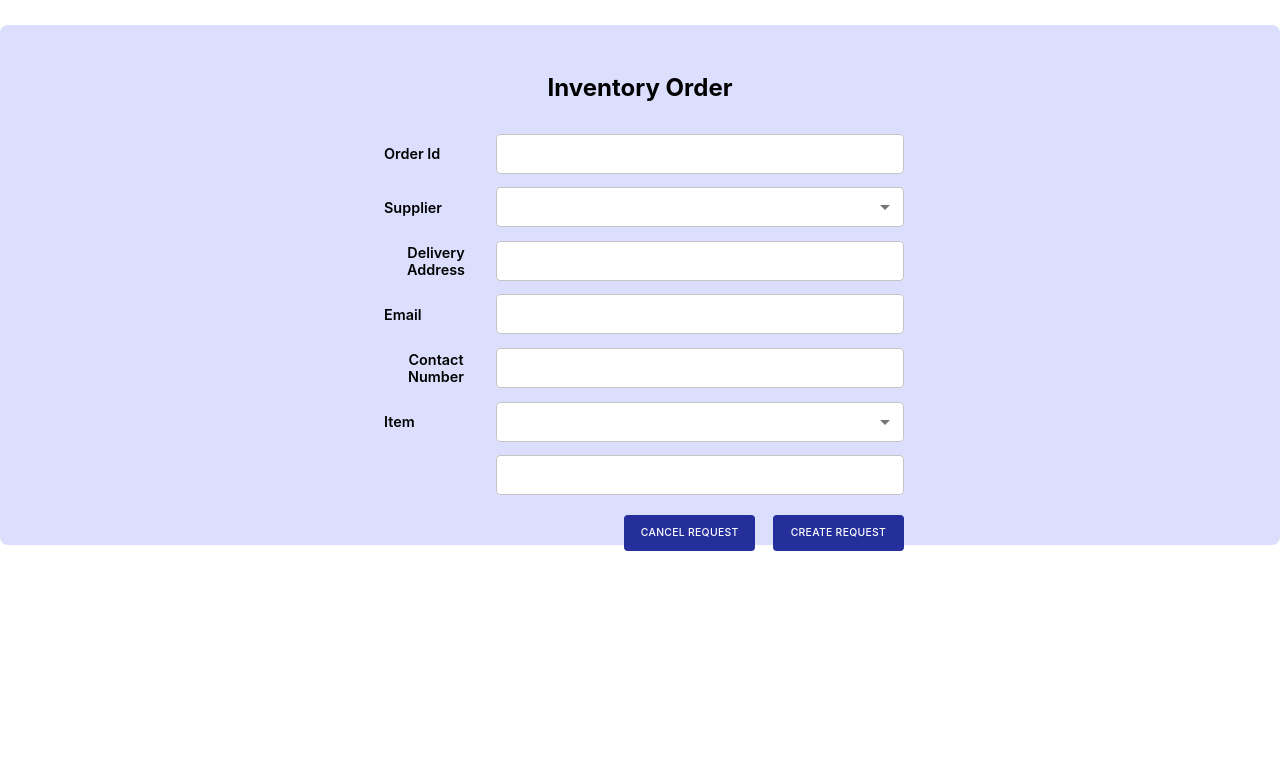
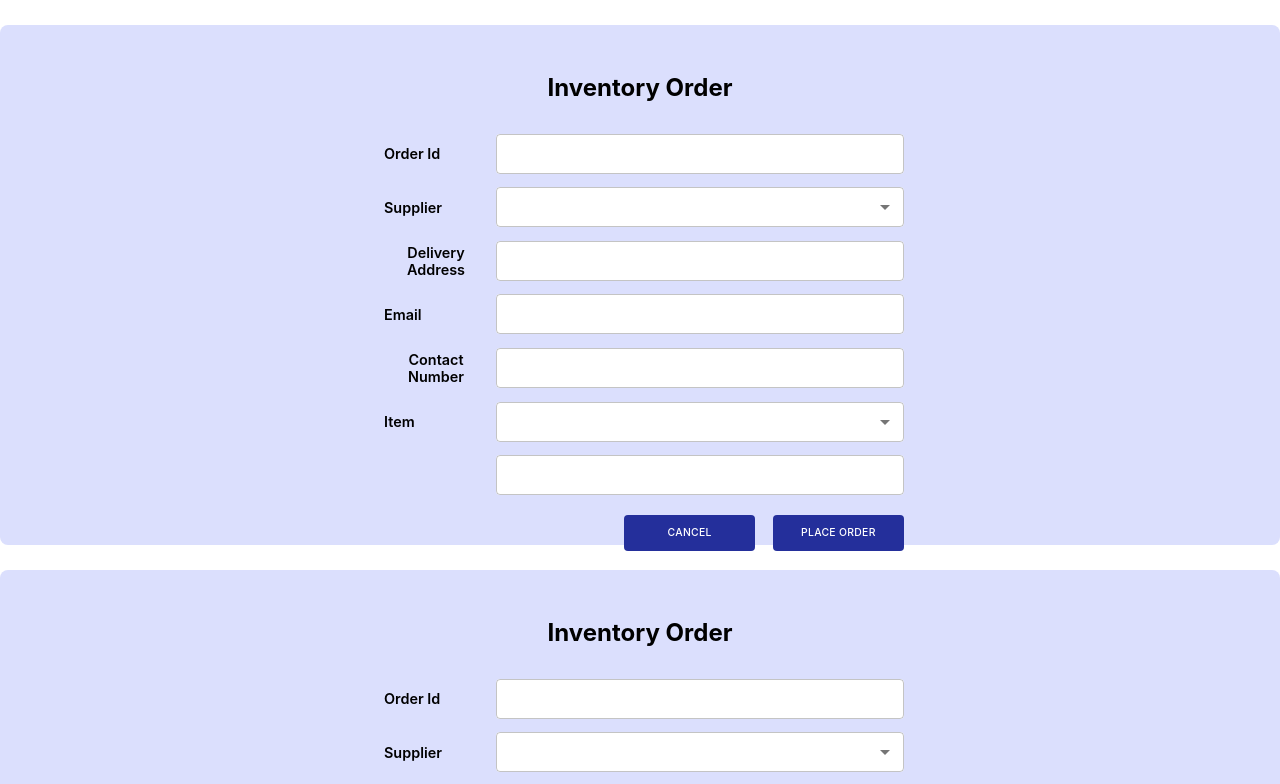
Before and after one commit to MrSilent2001/Sales-And-Inventory-Management-System, a React (Create React App) app: page /placeOrder in a window 1280 px wide. Shown: the top 784 px of the page. Built offline with nearby package versions, Linux system fonts and the light colour scheme.

Commit message:
restructured place order form

```diff
--- a/src/App.js
+++ b/src/App.js
@@ -22,13 +22,14 @@ import ViewSupplier from "./pages/view supplier page/viewSupplier";
 import InventoryOrder from "./pages/Admin_Inventory/purchaseorders/InventoryOrder";
 import ViewOrder from "./pages/Admin_Inventory/purchaseorders/ViewOrder/ViewOrder";
 import PlaceOrder from "./pages/Admin_Inventory/purchaseorders/PlaceOrder/PlaceOrder";
-import PurchaseOrderDashboard from "./pages/Admin_Inventory/purchaseorders/PurchaseOrderDashboard";
+import PurchaseOrderDashboard from "./pages/Admin_Inventory/purchaseorders/PurchaseOrderDashboard.js";
 import SalesRefundRequestsTable from "./pages/Admin_Sales/Sales_RefundRequestTable/SalesRefundRequestsTable";
 import Cart from "./pages/Inventory/Cart/shoppingCart";
 
 function App() {
   return (
     <div className="App">
+       <PlaceOrder/>
         <Routes>
             <Route path="/login" element={<Login/>}/>
             <Route path="/signup" element={<Signup/>}/>
--- a/src/pages/Admin_Inventory/purchaseorders/PlaceOrder/PlaceOrder.js
+++ b/src/pages/Admin_Inventory/purchaseorders/PlaceOrder/PlaceOrder.js
@@ -177,8 +177,8 @@ function PlaceOrder() {
 
                     <div className="refundButtonField">
                         <div className="refundRequestButtons">
-                            <RefundRequestButtons>Cancel Request</RefundRequestButtons>
-                            <RefundRequestButtons>Create Request</RefundRequestButtons>
+                            <RefundRequestButtons>Cancel </RefundRequestButtons>
+                            <RefundRequestButtons>Place Order</RefundRequestButtons>
                         </div>
                     </div>
 
```
